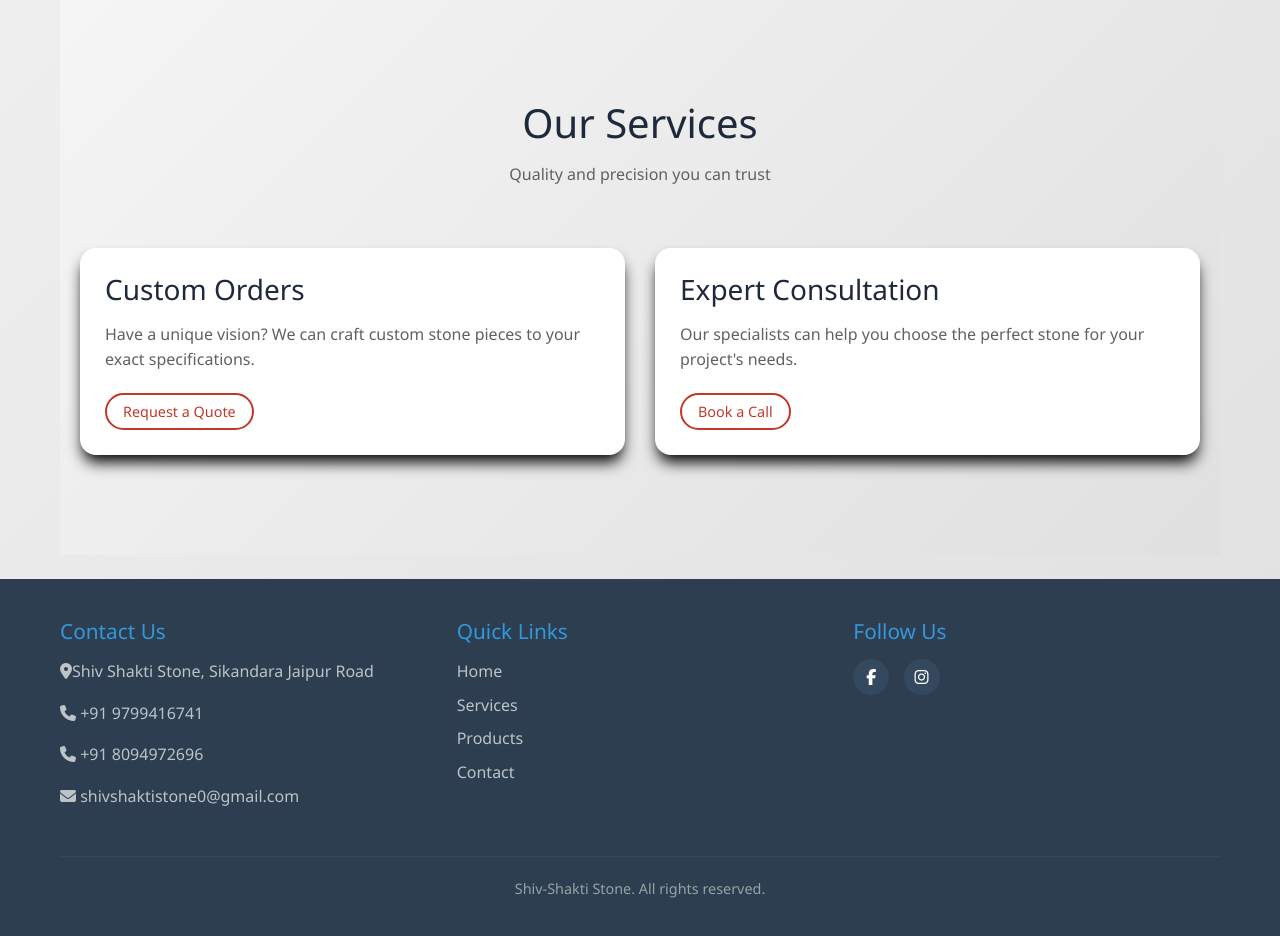
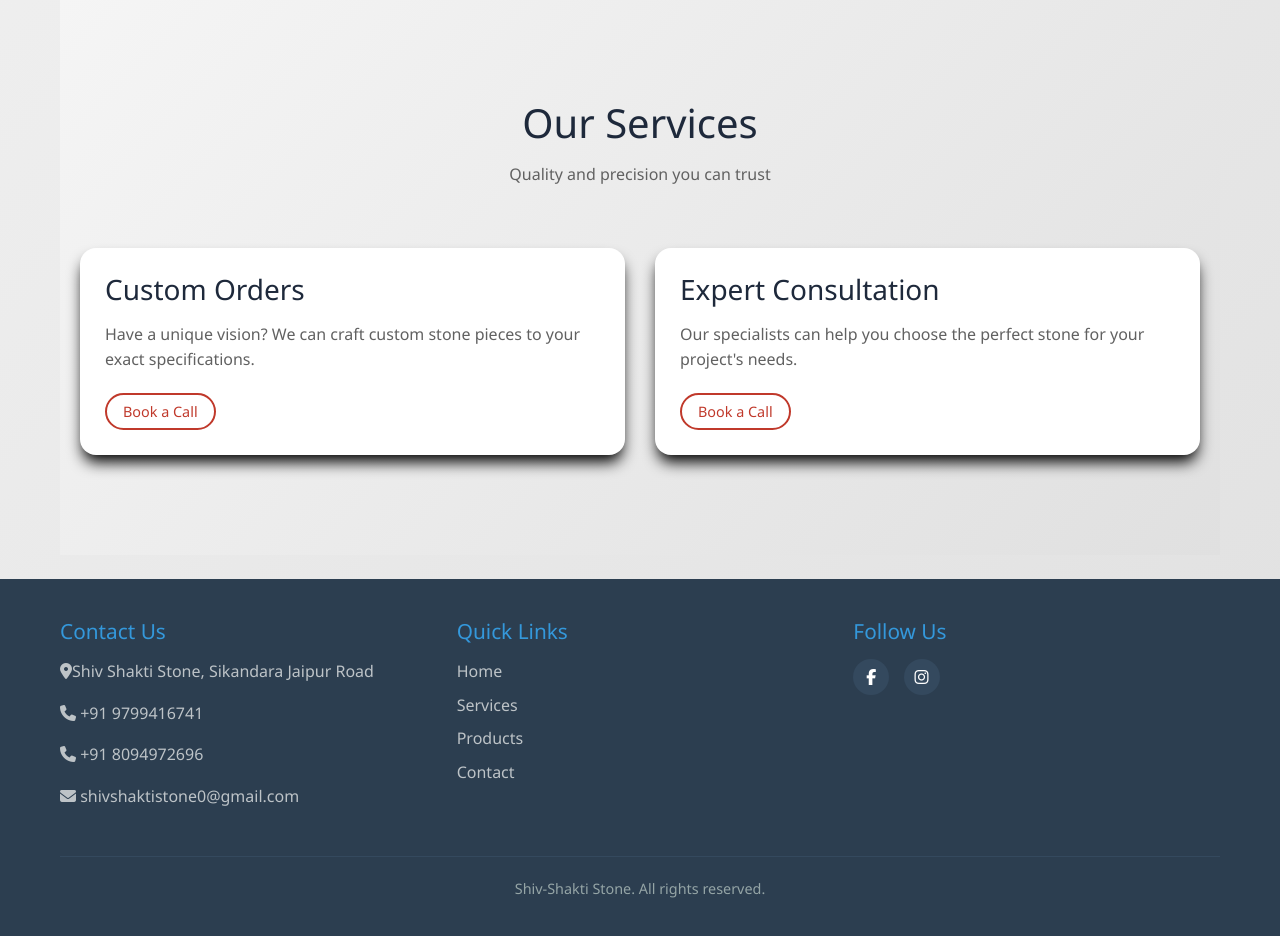
Before and after one commit to Mayankarjoriya/Shiv-Shakti-Stone, a Django app: page / in a window 1280 px wide. Shown: the part 1069-2005 px from the top of the page. Run offline with Django 5.2, Linux system fonts and the light colour scheme; data that the repository does not hold is empty.

Commit message:
Update home.html
change button to a

```diff
--- a/core/templates/home.html
+++ b/core/templates/home.html
@@ -96,7 +96,7 @@
                     <div class="card-content">
                         <h3>Custom Orders</h3>
                         <p>Have a unique vision? We can craft custom stone pieces to your exact specifications.</p>
-                        <button class="btn btn-outline" href="{% url 'contact' %}" >Request a Quote</button>
+                          <a class="btn btn-outline" href="{% url 'contact' %}">Book a Call</a>
                     </div>
                 </div>
                 <div class="interactive-card fade-in">
```
